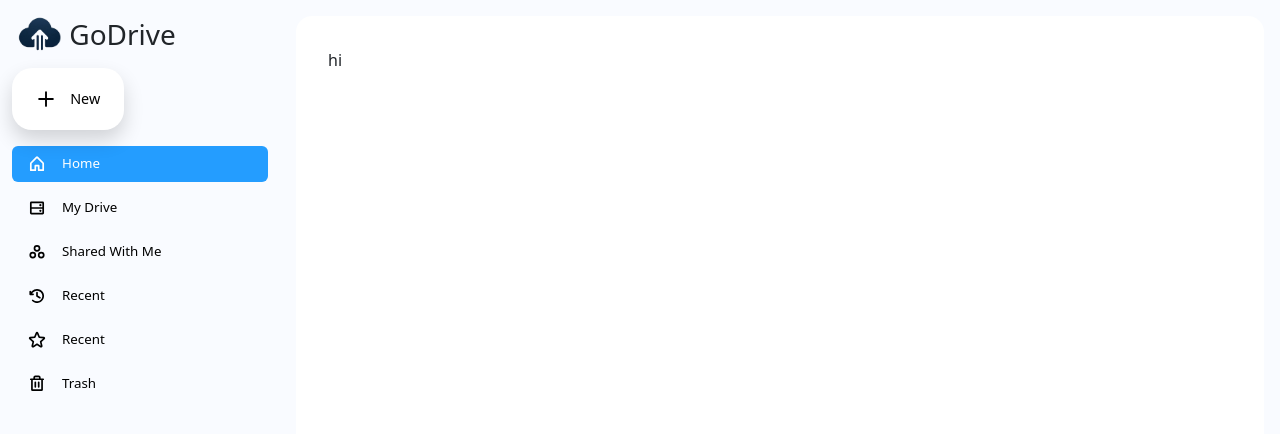
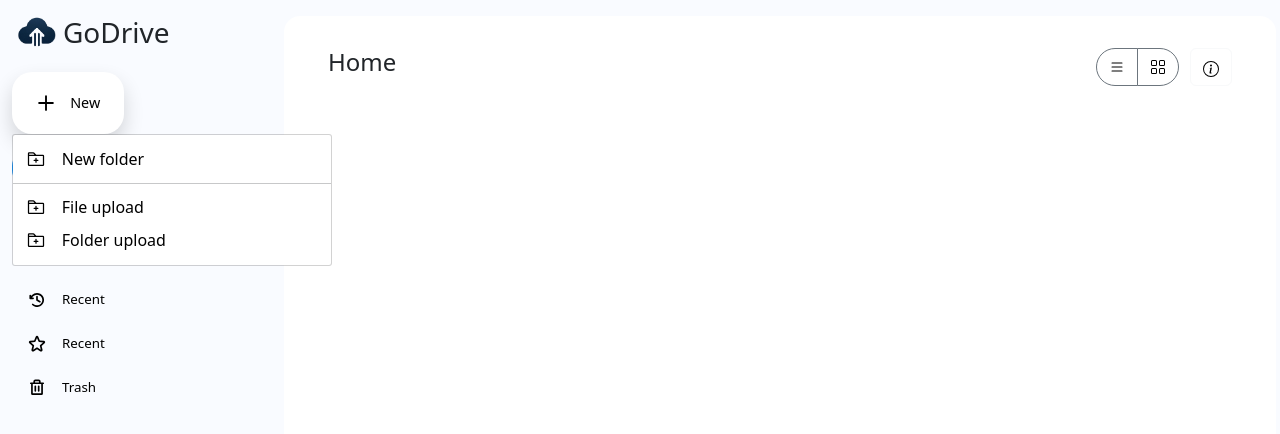
Before and after one commit to momox369/GoDrive, a React (Create React App) app: page /home in a window 1280 px wide. Both pictures are taken after a click on the button "New". Shown: the top 434 px of the page. Built offline with nearby package versions, Linux system fonts and the light colour scheme.

Commit message:
New changes

```diff
--- a/package.json
+++ b/package.json
@@ -8,6 +8,8 @@
     "@testing-library/react": "^13.4.0",
     "@testing-library/user-event": "^13.5.0",
     "react": "^18.2.0",
+    "react-bootstrap": "^2.10.2",
+    "react-bootstrap-icons": "^1.11.3",
     "react-dom": "^18.2.0",
     "react-scripts": "5.0.1",
     "web-vitals": "^2.1.4"
--- a/src/App.js
+++ b/src/App.js
@@ -6,6 +6,7 @@ import Home from "./pages/Home/Home";
   rel="stylesheet"
   href="https://cdnjs.cloudflare.com/ajax/libs/bootstrap-icons/1.8.1/font/bootstrap-icons.min.css"
 />;
+
 const App = () => (
   <BrowserRouter>
     <div className="d-flex" style={{ backgroundColor: " rgb(249, 251, 255)" }}>
--- a/src/components/Sidebar/New/New.js
+++ b/src/components/Sidebar/New/New.js
@@ -1,14 +1,28 @@
-import React, { useState } from "react";
-import { Plus } from "@phosphor-icons/react";
+import React, { useEffect, useRef, useState } from "react";
+import { FolderPlus, Plus } from "@phosphor-icons/react";
 import "./new.scss";
 
 const New = () => {
   const [isOpen, setIsOpen] = useState(false);
-
+  const dropdownRef = useRef(null);
   const toggleDropdown = () => {
     setIsOpen(!isOpen);
   };
+  useEffect(() => {
+    const handleClickOutside = (event) => {
+      if (dropdownRef.current && !dropdownRef.current.contains(event.target)) {
+        setIsOpen(false);
+        console.log(setIsOpen);
+      }
+    };
 
+    if (isOpen) {
+      document.addEventListener("mousedown", handleClickOutside);
+    }
+    return () => {
+      document.removeEventListener("mousedown", handleClickOutside);
+    };
+  }, [isOpen]);
   return (
     <div className="dropdown-container">
       <button onClick={toggleDropdown} className="dropdown-button">
@@ -16,19 +30,27 @@ const New = () => {
         New
       </button>
 
-      {isOpen && (
-        <ul className="dropdown-menu">
-          <li>
-            <button>New folder</button>
-          </li>
-          <li>
-            <button>File upload</button>
-          </li>
-          <li>
-            <button>Folder upload</button>
-          </li>
-        </ul>
-      )}
+      <ul className={`dropdown-menu ${isOpen ? "show" : ""}`} ref={dropdownRef}>
+        <li>
+          <button onClick={() => alert("New folder")}>
+            <FolderPlus size={20} className="menuIcon" />
+            New folder
+          </button>
+        </li>
+        <hr />
+        <li>
+          <button onClick={() => alert("File upload")}>
+            <FolderPlus size={20} className="menuIcon" />
+            File upload
+          </button>
+        </li>
+        <li>
+          <button onClick={() => alert("Folder upload")}>
+            <FolderPlus size={20} className="menuIcon" />
+            Folder upload
+          </button>
+        </li>
+      </ul>
     </div>
   );
 };
--- a/src/components/Sidebar/New/new.scss
+++ b/src/components/Sidebar/New/new.scss
@@ -1,11 +1,5 @@
-.dropdown-container {
-  position: relative;
-  width: fit-content;
-}
-
 .dropdown-button {
   background-color: white;
-  margin-bottom: 1rem;
   border: none;
   color: black;
   font-size: 0.9rem;
@@ -19,6 +13,7 @@
 
   &:hover {
     background-color: #eaf4ff;
+    transition: background-color 0.4s ease;
   }
 
   &:focus,
@@ -28,12 +23,45 @@
     box-shadow: 0rem 10px 20px rgba(0, 0, 0, 0.16);
   }
 }
+.dropdown-container {
+  margin-bottom: 1rem;
+}
+.dropdown-menu {
+  width: 25%;
+  background-color: white;
+  border: 1px solid gray;
+  display: none; /* Initially hidden, shown with 'show' class */
+}
 
-.dropdown-menu {
+.dropdown-menu.show {
   display: block;
-  position: absolute;
-  z-index: 1000;
+  border-radius: 3px;
+  padding: 0.5em 0; /* Padding at top and bottom inside the menu */
+
+  hr {
+    margin: 0.4em 0em;
+  }
+}
+
+.dropdown-menu li {
+  display: flex;
+  align-items: center;
+  padding-left: 0; /* Removed left padding from <li> */
+}
+
+.dropdown-menu li button {
+  display: flex;
+  align-items: center;
+  width: 100%;
+  padding: 0.3em 0.8em;
+  border: none;
   background-color: white;
-  left: 0;
-  top: 100%;
 }
+
+.dropdown-menu li button:hover {
+  background-color: rgb(228, 228, 228);
+}
+
+.dropdown-menu li button .menuIcon {
+  margin-right: 1em;
+}
--- a/src/components/Sidebar/Sidebar.js
+++ b/src/components/Sidebar/Sidebar.js
@@ -10,7 +10,7 @@ const Sidebar = () => (
   >
     <a
       href="/"
-      className="d-flex align-items-center mb-3 me-md-auto link-dark text-decoration-none"
+      className="d-flex align-items-center mb-4 me-md-auto link-dark text-decoration-none"
     >
       <img src={logo}></img>
       <h3>GoDrive</h3>
--- a/src/components/Sidebar/sidebar.scss
+++ b/src/components/Sidebar/sidebar.scss
@@ -3,9 +3,11 @@
     color: black;
     font-weight: 300;
     margin-bottom: 0.5rem;
+    transition: border-radius 0.3s ease;
 
     &:hover {
       color: black;
+      border-radius: 1rem !important;
       background-color: rgb(228, 228, 228);
     }
   }
@@ -13,15 +15,14 @@
   .nav-link.active {
     background-color: #249dff !important;
     color: white;
+    border-radius: 1rem !important;
   }
 }
 
 img {
   height: 2em;
 }
-a {
-  font-size: large;
-}
+
 .container {
   padding: 1rem 3rem;
   background-color: rgb(249, 251, 255);
--- /dev/null
+++ b/src/components/StaticHeader/StaticHeader.js
@@ -0,0 +1,51 @@
+import React, { useState } from "react";
+import { ButtonGroup, Button, OverlayTrigger, Tooltip } from "react-bootstrap";
+import { List, Grid, InfoCircle } from "react-bootstrap-icons";
+import "./staticheader.scss";
+
+export default function StaticHeader({ title }) {
+  const [activeButton, setActiveButton] = useState(null);
+
+  const handleButtonClick = (buttonId) => {
+    setActiveButton(buttonId);
+  };
+
+  return (
+    <div id="container">
+      <h4>{title || "Home"}</h4>{" "}
+      {/* Using the title prop or default to 'Home' */}
+      <div className="buttons">
+        {" "}
+        <ButtonGroup className="custom-toggle-btn">
+          <Button
+            variant={activeButton === "list" ? "primary" : "secondary"}
+            onClick={() => handleButtonClick("list")}
+            className={activeButton === "list" ? "active" : ""}
+          >
+            <List />
+          </Button>
+
+          <Button
+            variant={activeButton === "grid" ? "primary" : "secondary"}
+            onClick={() => handleButtonClick("grid")}
+            className={activeButton === "grid" ? "active" : ""}
+          >
+            <Grid />
+          </Button>
+        </ButtonGroup>
+        <OverlayTrigger
+          placement="top"
+          overlay={<Tooltip>More information</Tooltip>}
+        >
+          <Button
+            variant={activeButton === "info" ? "primary" : "light"}
+            onClick={() => handleButtonClick("info")}
+            className={activeButton === "info" ? "active" : ""}
+          >
+            <InfoCircle />
+          </Button>
+        </OverlayTrigger>
+      </div>
+    </div>
+  );
+}
--- /dev/null
+++ b/src/components/StaticHeader/staticheader.scss
@@ -0,0 +1,36 @@
+#container {
+  display: flex;
+  justify-content: space-between;
+  background-color: white;
+  height: fit-content;
+}
+.custom-toggle-btn button {
+  background-color: white;
+  color: black;
+  display: flex;
+  align-items: center;
+  border-radius: 20px;
+}
+.buttons {
+  display: flex;
+  justify-content: space-between;
+  width: 15%;
+}
+.info:hover {
+  background-color: red !important;
+}
+.btn-light {
+  background-color: white !important;
+  border: black;
+}
+.btn-light:hover {
+  background-color: black;
+}
+.custom-toggle-btn .btn.active {
+  color: black;
+  background-color: #95cfff !important;
+}
+button.active.btn.btn-primary {
+  background-color: #95cfff !important;
+  color: black;
+}
--- a/src/pages/Home/Home.js
+++ b/src/pages/Home/Home.js
@@ -1,9 +1,14 @@
 import React from "react";
 
 import "./home.scss";
+import StaticHeader from "../../components/StaticHeader/StaticHeader";
 
 function Home() {
-  return <div className="content">hi</div>;
+  return (
+    <div className="row">
+      <StaticHeader />
+    </div>
+  );
 }
 
 export default Home;
--- a/src/pages/Home/home.scss
+++ b/src/pages/Home/home.scss
@@ -1,4 +1,4 @@
-.content {
+.row {
   background-color: white;
   border-radius: 1rem;
   height: 95vh;
```
Also changed, not shown: 1 other file (tests, documents, lock files or other folders).
